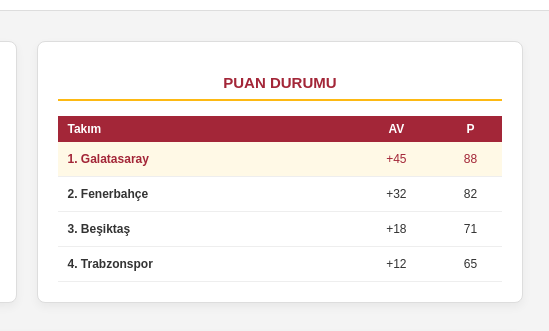
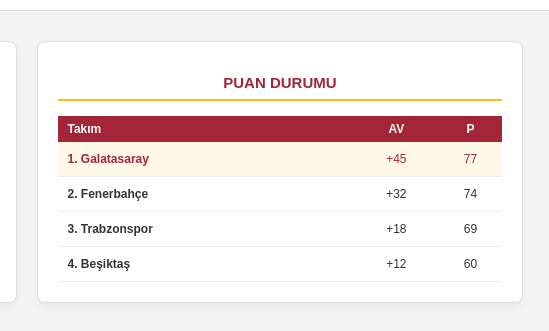
Before and after one commit to ensarnureddin1-ops/Galatasaray, a plain HTML site: page index.html in a window 1280 px wide. Shown: the part 196-527 px from the top of the page, 731-1280 px from the left. Drawn offline with Linux system fonts and the light colour scheme.

Commit message:
Fix HTML formatting and update match scores

```diff
--- a/index.html
+++ b/index.html
@@ -68,22 +68,22 @@
             <tr class="gs-satir">
                 <td class="takim-adi" style="padding-left: 10px;">1. Galatasaray</td>
                 <td>+45</td>
-                <td>88</td>
+                <td>77</td>
             </tr>
             <tr>
                 <td class="takim-adi" style="padding-left: 10px;">2. Fenerbahçe</td>
                 <td>+32</td>
-                <td>82</td>
+                <td>74</td>
             </tr>
             <tr>
-                <td class="takim-adi" style="padding-left: 10px;">3. Beşiktaş</td>
+                <td class="takim-adi" style="padding-left: 10px;">3. Trabzonspor</td>
                 <td>+18</td>
-                <td>71</td>
+                <td>69</td>
             </tr>
             <tr>
-                <td class="takim-adi" style="padding-left: 10px;">4. Trabzonspor</td>
+                <td class="takim-adi" style="padding-left: 10px;">4. Beşiktaş</td>
                 <td>+12</td>
-                <td>65</td>
+                <td>60</td>
             </tr>
         </tbody>
     </table>
```
